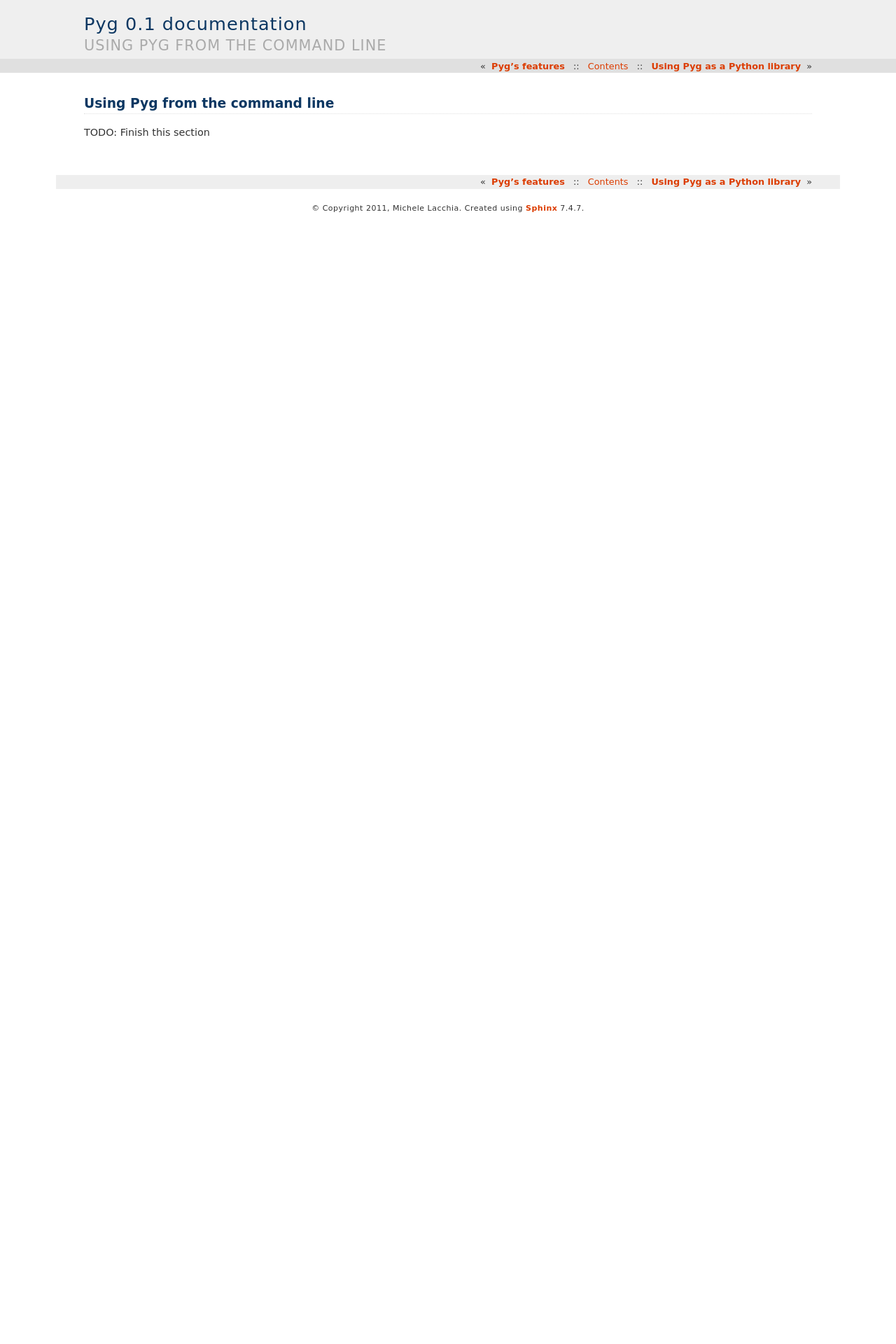
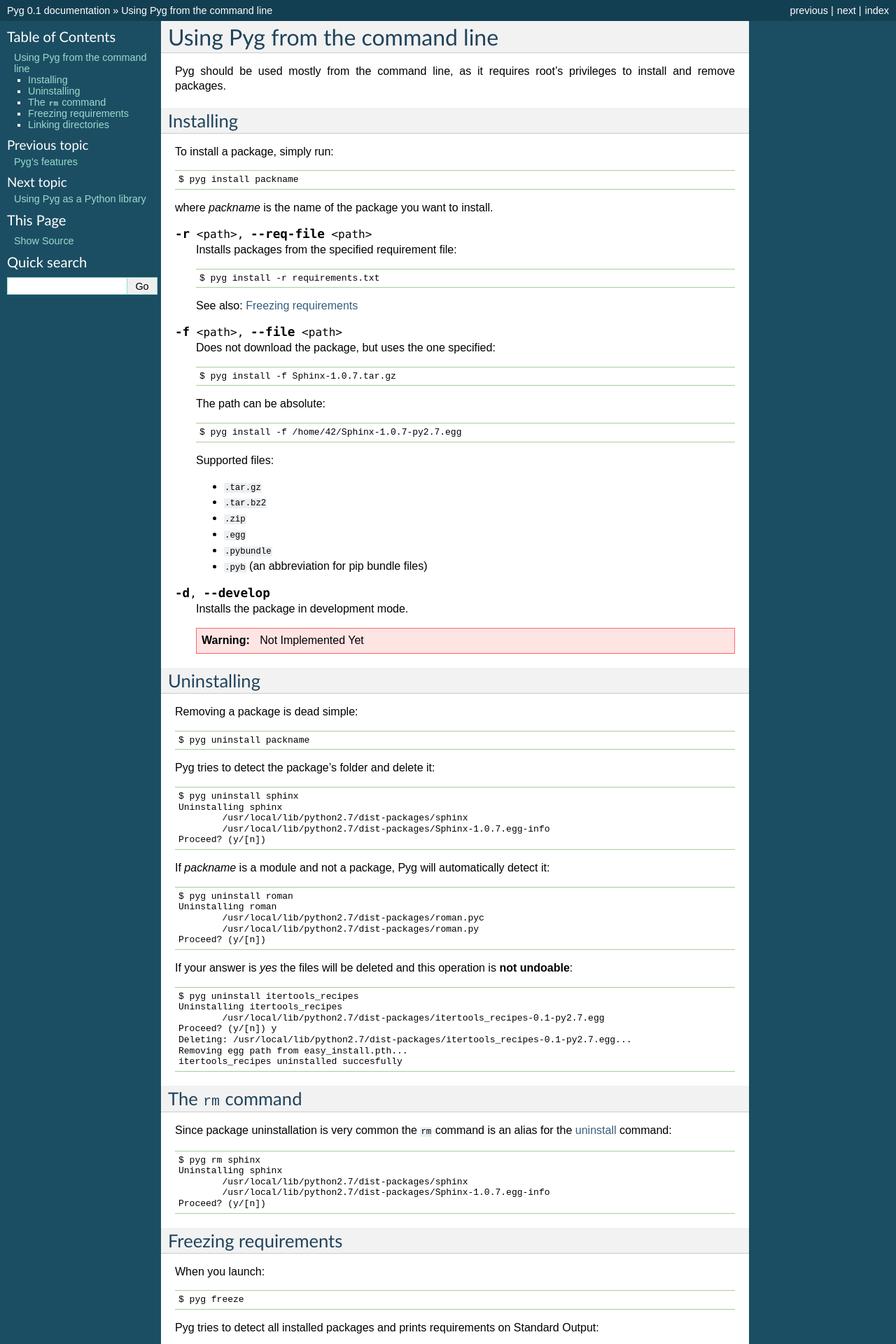
Before and after one commit to rubik/pyg, a Sphinx documentation site: the page built from docs/cmdline.rst, in a window 1280 px wide. Shown: the top 1920 px of the page at 70% size. Built offline with Sphinx 7.4.7, drawn with Linux system fonts in a browser that asks for light colours; before the commit the page ends 900 px from its top, so only the background shows below that; some of the changed text lies outside the part shown.

Commit message:
Updated docs

```diff
--- a/docs/cmdline.rst
+++ b/docs/cmdline.rst
@@ -3,4 +3,160 @@
 Using Pyg from the command line
 ===============================
 
-TODO: Finish this section
+Pyg should be used mostly from the command line, as it requires root's privileges to install and remove packages.
+
+Installing
+----------
+
+To install a package, simply run::
+
+    $ pyg install packname
+
+where *packname* is the name of the package you want to install.
+
+.. program:: install
+
+.. option:: -r <path>, --req-file <path>
+
+    Installs packages from the specified requirement file::
+
+        $ pyg install -r requirements.txt
+
+    See also: :ref:`reqs`
+
+.. option:: -f <path>, --file <path>
+
+    Does not download the package, but uses the one specified::
+
+        $ pyg install -f Sphinx-1.0.7.tar.gz
+
+    The path can be absolute::
+
+        $ pyg install -f /home/42/Sphinx-1.0.7-py2.7.egg
+
+    Supported files:
+
+    * :file:`.tar.gz`
+    * :file:`.tar.bz2`
+    * :file:`.zip`
+    * :file:`.egg`
+    * :file:`.pybundle`
+    * :file:`.pyb` (an abbreviation for pip bundle files)
+
+
+.. option:: -d, --develop
+
+    Installs the package in development mode.
+
+    .. warning::
+
+        Not Implemented Yet
+
+
+.. _uninst:
+
+Uninstalling
+------------
+
+Removing a package is dead simple::
+
+    $ pyg uninstall packname
+
+Pyg tries to detect the package's folder and delete it::
+
+    $ pyg uninstall sphinx
+    Uninstalling sphinx
+            /usr/local/lib/python2.7/dist-packages/sphinx
+            /usr/local/lib/python2.7/dist-packages/Sphinx-1.0.7.egg-info
+    Proceed? (y/[n])
+
+
+If *packname* is a module and not a package, Pyg will automatically detect it::
+
+    $ pyg uninstall roman
+    Uninstalling roman
+            /usr/local/lib/python2.7/dist-packages/roman.pyc
+            /usr/local/lib/python2.7/dist-packages/roman.py
+    Proceed? (y/[n])
+
+If your answer is *yes* the files will be deleted and this operation is **not undoable**::
+
+    $ pyg uninstall itertools_recipes
+    Uninstalling itertools_recipes
+            /usr/local/lib/python2.7/dist-packages/itertools_recipes-0.1-py2.7.egg
+    Proceed? (y/[n]) y
+    Deleting: /usr/local/lib/python2.7/dist-packages/itertools_recipes-0.1-py2.7.egg...
+    Removing egg path from easy_install.pth...
+    itertools_recipes uninstalled succesfully
+
+
+The ``rm`` command
+------------------
+
+Since package uninstallation is very common the ``rm`` command is an alias for the :ref:`uninstall <uninst>` command::
+
+    $ pyg rm sphinx
+    Uninstalling sphinx
+            /usr/local/lib/python2.7/dist-packages/sphinx
+            /usr/local/lib/python2.7/dist-packages/Sphinx-1.0.7.egg-info
+    Proceed? (y/[n])
+
+
+.. _reqs:
+
+Freezing requirements
+---------------------
+
+When you launch::
+
+    $ pyg freeze
+
+Pyg tries to detect all installed packages and prints requirements on Standard Output::
+
+    BeautifulSoup==3.2.0
+    BzrTools==2.3.1
+    Fabric==0.9.3
+    Jinja2==2.5.5
+    Logbook==0.3
+    Mako==0.3.6
+    MarkupSafe==0.9.2
+    PAM==0.4.2
+    Pygments==1.4
+    SQLAlchemy==0.6.4
+    Sphinx==1.0.7
+    ...
+    pytz==2010b
+    simplejson==2.1.2
+    system_service==0.1.6
+    ubuntu_dev_tools==0.120
+    ufw==0.30.0_3ubuntu1
+    unattended_upgrades==0.1
+    urllib3==0.3.1
+    wadllib==1.1.8
+    wsgi_intercept==0.4
+    xkit==0.0.0
+    zope.interface==3.6.1
+
+.. program:: freeze
+
+.. option:: -f <path>, --file <path>
+
+    Write requirements into the specified file.
+    Equivalent to::
+
+        $ pyg freeze > reqfile.txt
+
+.. option:: -c, --count
+
+    Returns the number of installed packages::
+
+        $ pyg freeze -c
+        55
+
+
+Linking directories
+-------------------
+
+If you want to add a directory to PYTHONPATH permanently the ``link`` command is what do you need::
+
+    $ pyg link dirname
--- a/docs/conf.py
+++ b/docs/conf.py
@@ -51,7 +51,7 @@
 # The short X.Y version.
 version = pyg.__version__
 # The full version, including alpha/beta/rc tags.
-release = version
+release = pyg.__version__
 
 # The language for content autogenerated by Sphinx. Refer to documentation
 # for a list of supported languages.
@@ -92,7 +92,7 @@
 
 # The theme to use for HTML and HTML Help pages.  See the documentation for
 # a list of builtin themes.
-html_theme = 'haiku'
+html_theme = 'default'
 
 # Theme options are theme-specific and customize the look and feel of a theme
 # further.  For a list of options available for each theme, see the
--- a/docs/features.rst
+++ b/docs/features.rst
@@ -20,3 +20,6 @@
 
 It tries to detect the directory where the packages have been installed and delete them.
 Pyg can uninstall all packages, except those that have been installed in editable mode.
+
+.. seealso::
+    :ref:`uninst`
--- a/docs/index.rst
+++ b/docs/index.rst
@@ -2,6 +2,8 @@
    sphinx-quickstart on Sat Mar  5 09:31:18 2011.
    You can adapt this file completely to your liking, but it should at least
    contain the root `toctree` directive.
+
+Thanks to: `Free Domain Name <http://www.freedomain.co.nr/>`_
 
 Welcome to pyg's documentation!
 ===============================
```
Also changed, not shown: other parts of docs/index.rst (+0 -3 lines), docs/quickstart.rst (+2 -5 lines), pyg/__init__.py (+9 -3 lines), 3 other files.
